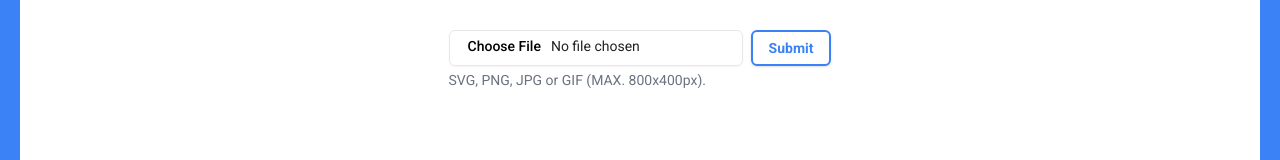
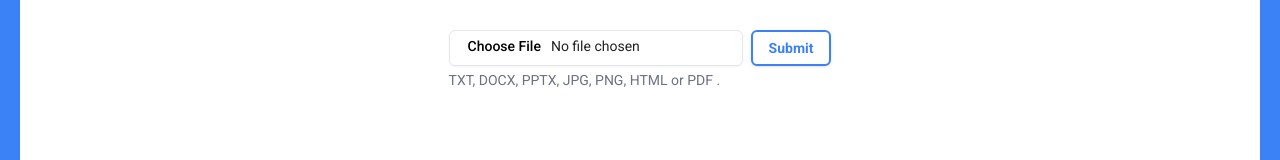
Before and after one commit to faranbutt/Semantic-Search, a Next.js app: page / in a window 1280 px wide. Shown: the part 286-446 px from the top of the page. Built offline with nearby package versions, Linux system fonts and the light colour scheme.

Commit message:
Fixed the input file types

```diff
--- a/src/pages/index.tsx
+++ b/src/pages/index.tsx
@@ -31,7 +31,7 @@
           <div className="flex gap-2">
             <div className="">
               <Input type='file' onChange={handleFileChange}/>
-              <p className="mt-1 text-sm text-gray-500 dark:text-gray-300" id="file_input_help">SVG, PNG, JPG or GIF (MAX. 800x400px).</p>
+              <p className="mt-1 text-sm text-gray-500 dark:text-gray-300" id="file_input_help">TXT, DOCX, PPTX, JPG, PNG, HTML or PDF .</p>
             </div>
             <Button className='border-2 border-blue-500 bg-white text-blue-500 font-bold hover:text-white hover:bg-blue-500'>Submit</Button>
           </div>
```
